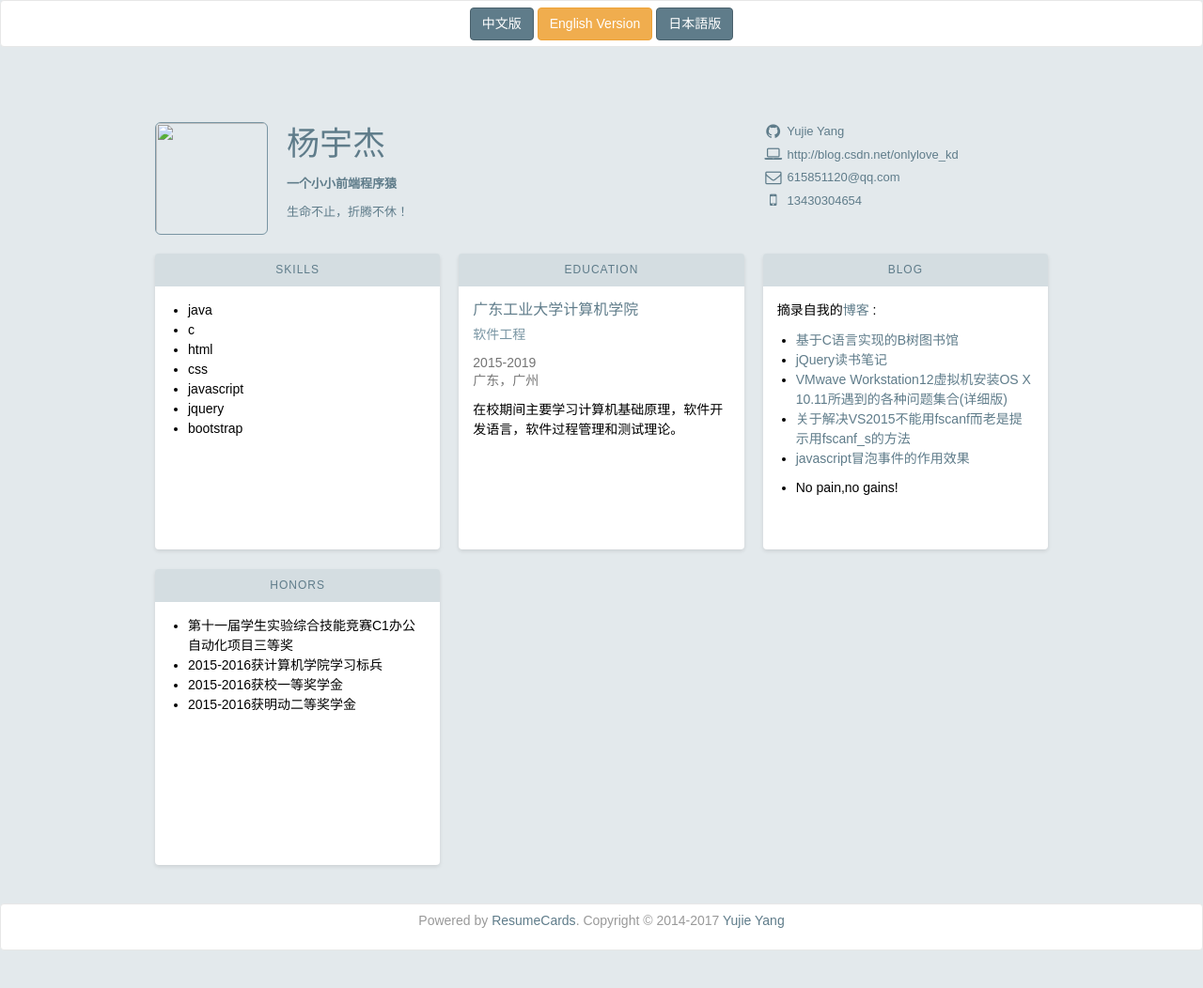
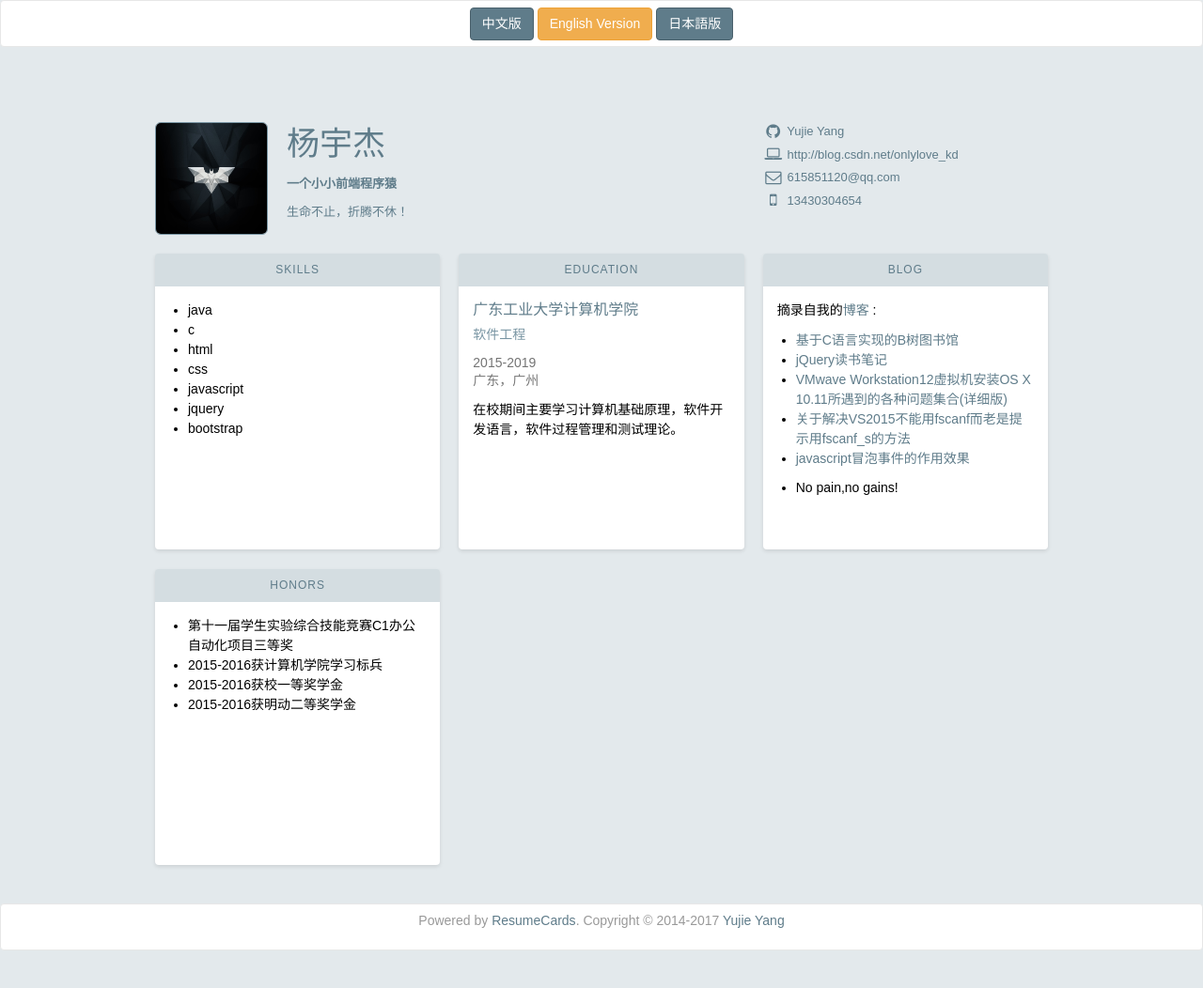
Before and after one commit to OKCthouder/Yujie_Yang, a Jekyll site: the page tag/person.html, which Jekyll copies as it is, in a window 1280 px wide. Shown: the whole page at 94% size. Built offline with Jekyll 4.4.1, drawn with Linux system fonts in a browser that asks for light colours; nearby versions of some CDN libraries; some web fonts are replaced; library files that are not in the unit come from our copies; comment, search, counter and statistics services are not loaded.

Commit message:
自我介绍小bug

```diff
--- a/tag/person.html
+++ b/tag/person.html
@@ -43,7 +43,7 @@
     <div class="row">
         <div class="col-sm-8 clearfix">
             <figure class="resume-pic">
-                <img src="Resume.io/pic/296565.jpg" class="img-rounded" width="120" height="120">
+                <img src="../Resume.io/pic/296565.jpg" class="img-rounded" width="120" height="120">
             </figure>
             <div class="resume-baseinfo">
                 <h1>杨宇杰</h1>
@@ -181,7 +181,7 @@
             <div class="modal-dialog">
                 <div class="modal-content">
                     <div class="modal-body">
-                        <img src="Resume.io/pic/296565.jpg" class="img-rounded" width="400" height="342">
+                        <img src="../Resume.io/pic/296565.jpg" class="img-rounded" width="400" height="342">
                         <p>Warning: Currently, ResumeCards works the best on Chrome.<br>You need to adjust the CSS for
                             Firefox/Safari.</p>
                     </div>
```
